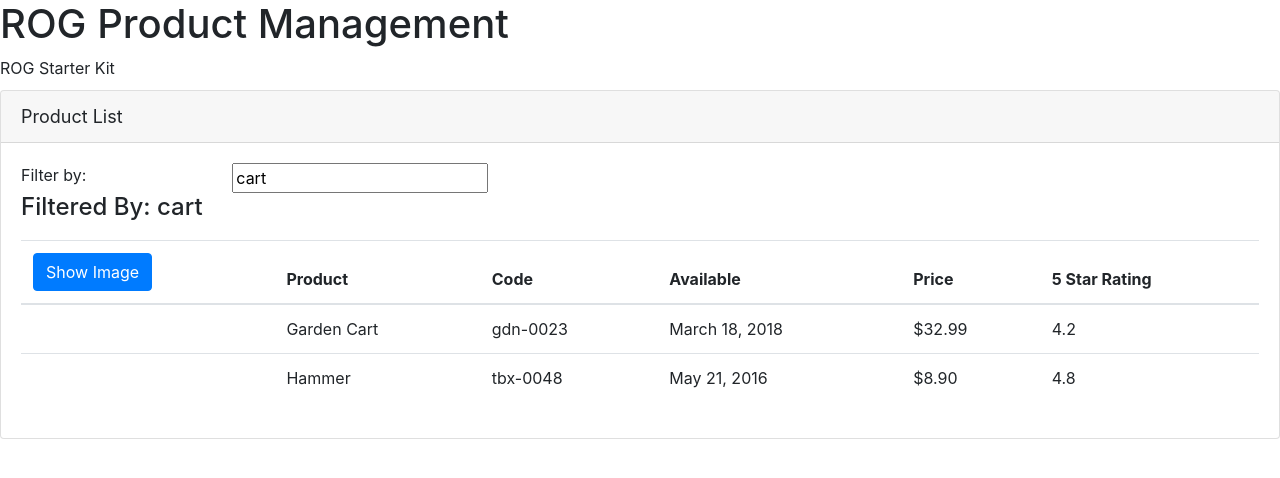
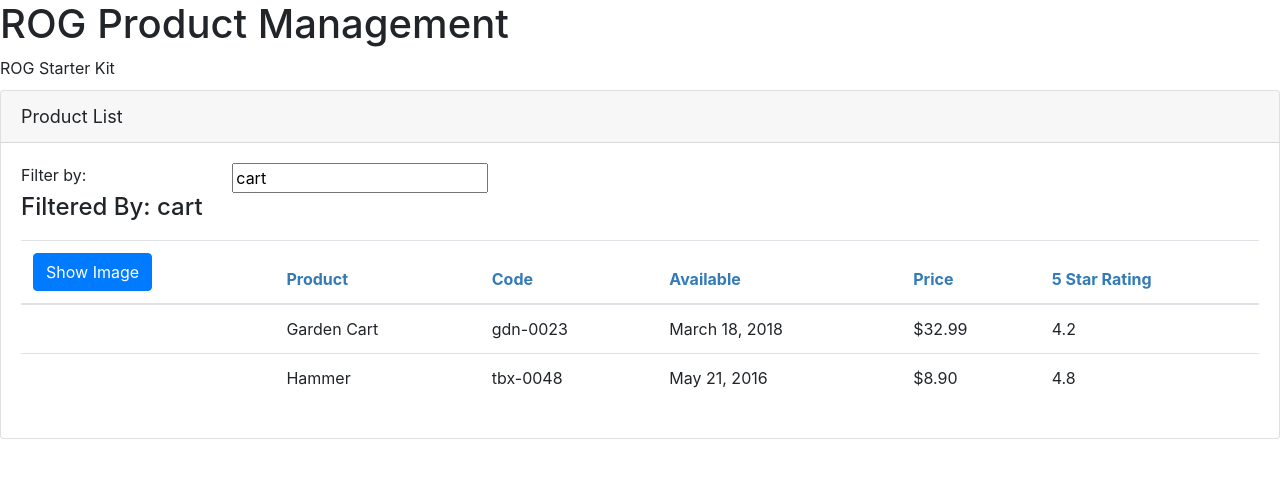
Before and after one commit to HARIKSREEE/Angular-GettingStarted, an Angular app: page / in a window 1280 px wide. Shown: the top 478 px of the page. Built offline with nearby package versions, Linux system fonts and the light colour scheme.

Commit message:
Encapsulated style sheets for specific componets. created product-list.component.css for our component

```diff
--- /dev/null
+++ b/src/app/products/product-list.component.css
@@ -0,0 +1,4 @@
+thead{
+
+    color: #337ab7
+}
--- a/src/app/products/product-list.component.ts
+++ b/src/app/products/product-list.component.ts
@@ -5,7 +5,8 @@ import { Iproduct } from './product';
 @Component({
 
     selector: "pm-products",
-    templateUrl: './product-list.component.html'
+    templateUrl: './product-list.component.html',
+    styleUrls: ['./product-list.component.css']
 
 })
 
```
